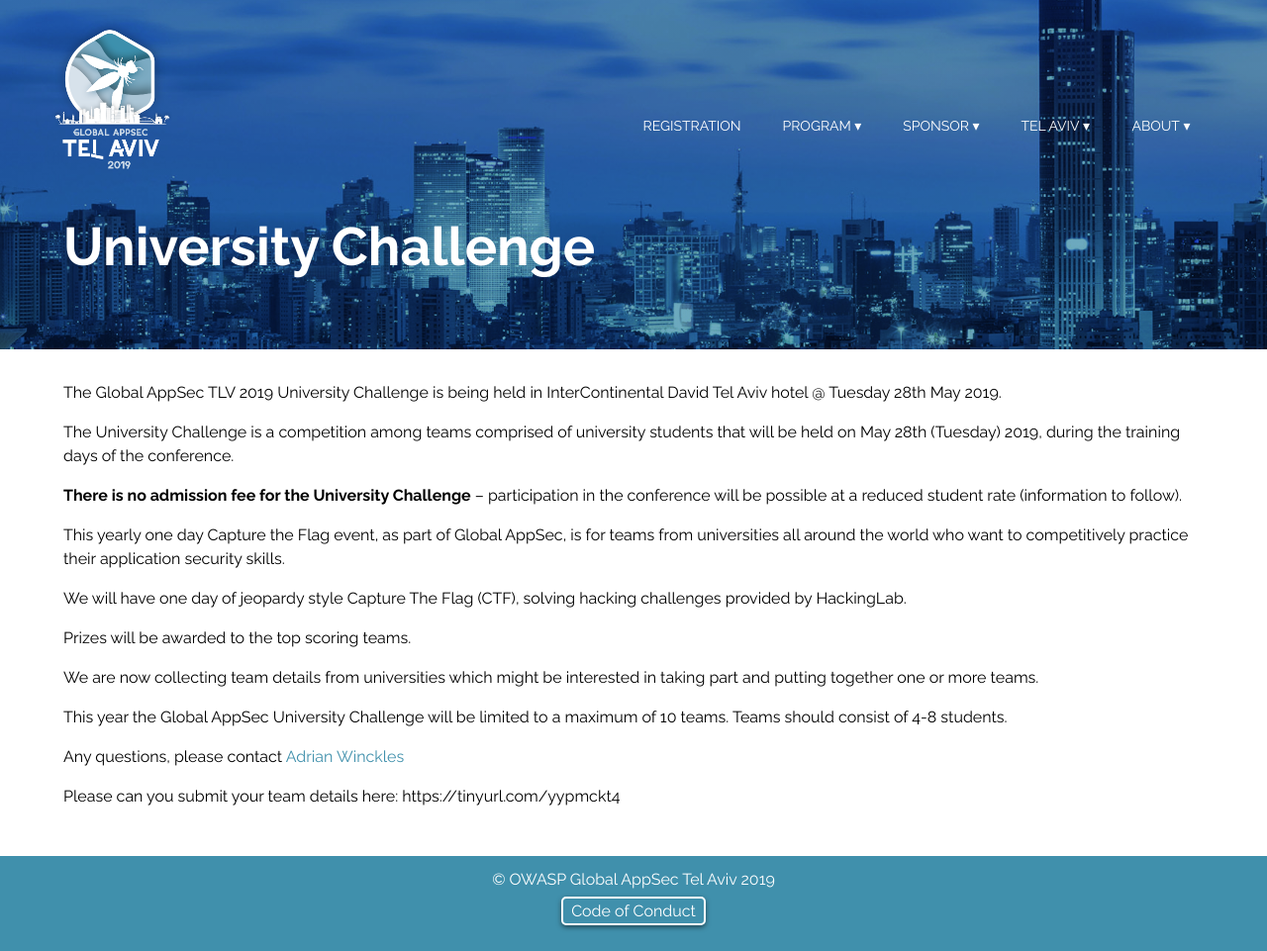
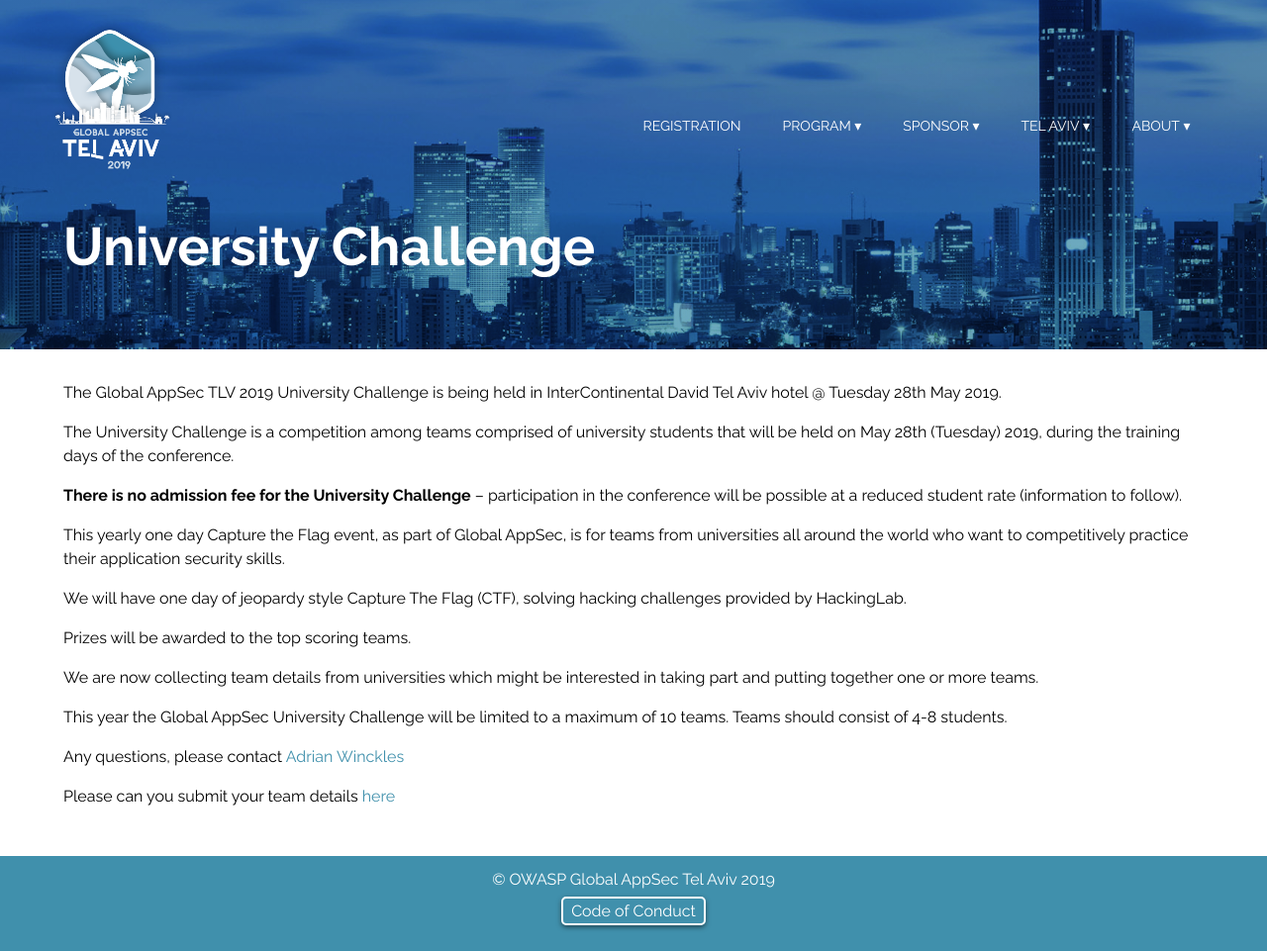
Before and after one commit to OWASP/AppSecTLV2019, a Jekyll site: the page built from program/university-challenge.md, in a window 1280 px wide. Shown: the whole page at 99% size. Built offline with Jekyll 4.4.1, drawn with Linux system fonts in a browser that asks for light colours.

Commit message:
edit UC reg URL

```diff
--- a/program/university-challenge.md
+++ b/program/university-challenge.md
@@ -20,5 +20,4 @@
 
 Any questions, please contact [Adrian Winckles](mailto:Adrian.Winckles@owasp.org)
 
-Please can you submit your team details here:
-https://tinyurl.com/yypmckt4
+Please can you submit your team details [here](https://tinyurl.com/yypmckt4)
```
